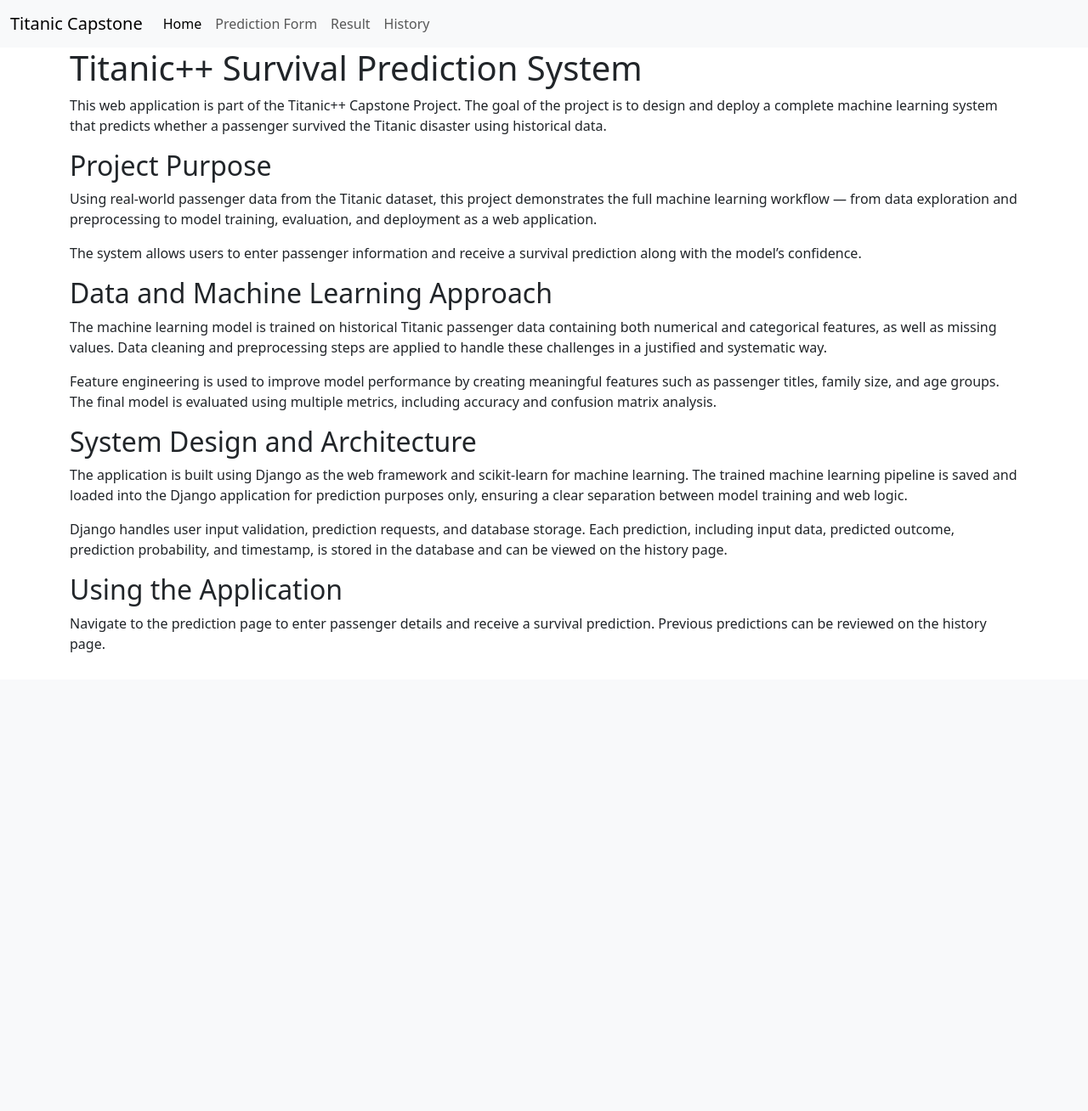
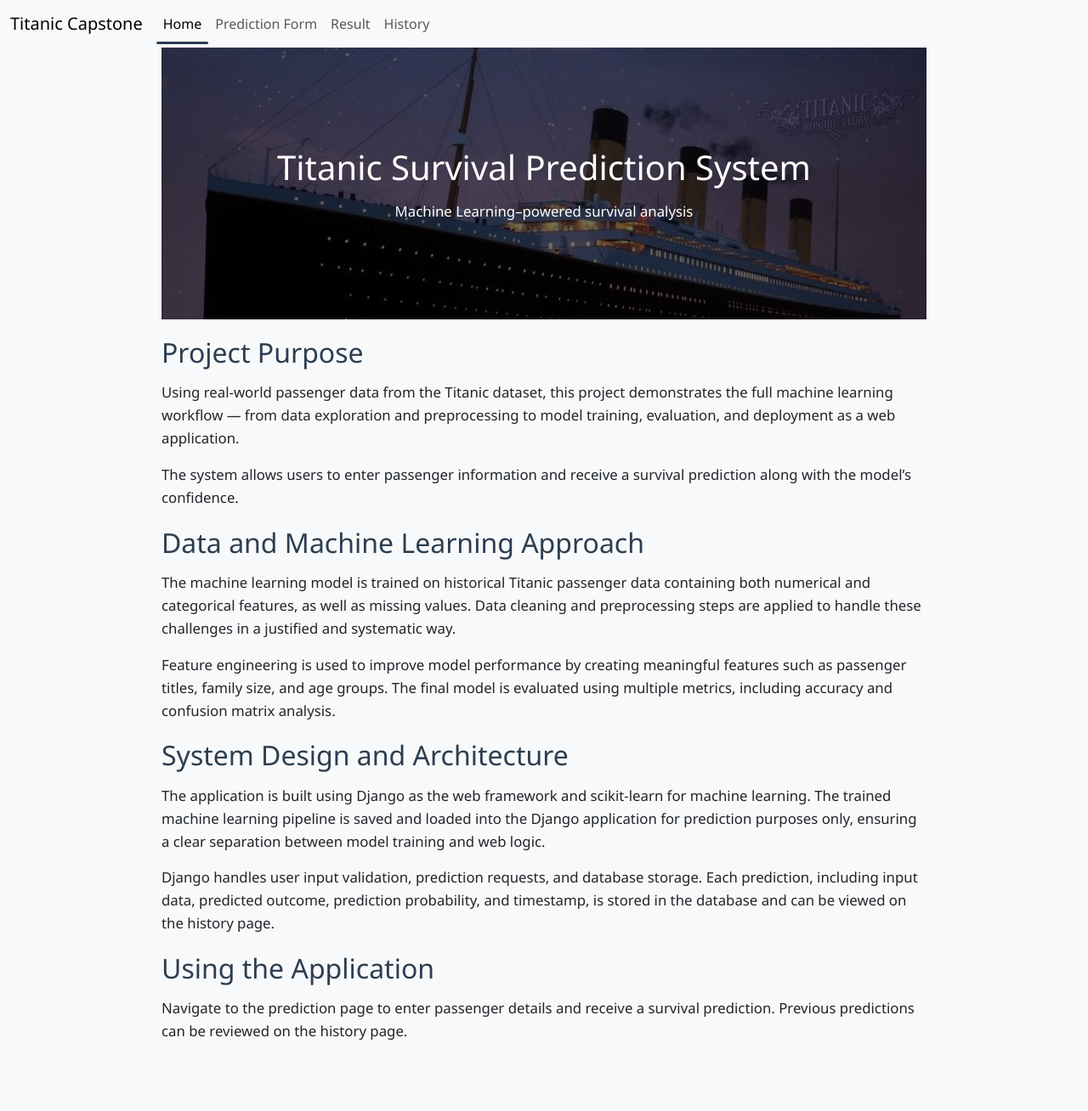
Before and after one commit to teritox/Titanic-Capstone-Project, a Django app: page / in a window 1280 px wide. Shown: the whole page at 85% size. Before the commit the page ends 768 px from the top, so only its background shows below. Run offline with Django 5.2, Linux system fonts and the light colour scheme.

Commit message:
Initial Commit Home-page

```diff
--- a/web/predictor/templates/predictor/home.html
+++ b/web/predictor/templates/predictor/home.html
@@ -2,13 +2,17 @@
 
 {% block body_block %}
 
-<h1>Titanic++ Survival Prediction System</h1>
 
-<p>
-    This web application is part of the Titanic++ Capstone Project. The goal of the project
-    is to design and deploy a complete machine learning system that predicts whether a
-    passenger survived the Titanic disaster using historical data.
-</p>
+<div class="container container-custom">
+    <div class="hero-section">
+        <div class="hero-overlay">
+            <h1>Titanic Survival Prediction System</h1>
+            <p>Machine Learning–powered survival analysis</p>
+        </div>
+    </div>
+
+
+
 
     <h2>Project Purpose</h2>
     <p>
@@ -52,5 +56,6 @@
         Navigate to the prediction page to enter passenger details and receive a survival
         prediction. Previous predictions can be reviewed on the history page.
     </p>
+</div>
 
 {% endblock %}
--- a/web/static/css/index.css
+++ b/web/static/css/index.css
@@ -1,10 +1,85 @@
+
+/* Navbar Styling */
+
+.navbar-nav {
+    overflow: visible;
+}
+
+.navbar-nav .nav-link.active {
+    position: relative;
+    display: inline-block;
+    font-weight: 500;
+}
+
+.navbar-nav .nav-link.active::after {
+    content: "";
+    position: absolute;
+    left: 0;
+    right: 0;
+    bottom: -4px;
+    height: 3px;
+    background-color: #2c3e50;
+    border-radius: 2px;
+}
+
+/* Home-Page Styling */
+
+body {
+    background-color: #f8f9fa;
+    font-family: 'Segoe UI', Tahoma, Geneva, Verdana, sans-serif;
+}
+
+h1, h2 {
+    color: #2c3e50;
+    margin-top: 20px;
+    margin-bottom: 15px;
+    font-weight: 550;
+}
+
+p {
+    font-size: 1.05rem;
+    line-height: 1.6;
+}
+
+.container-custom {
+    background: none;
+    padding: 0;
+    margin-top: 0px;
+    margin-bottom: 80px;
+    max-width: 900px;
+}
+
+.hero-section {
+    height: 320px;
+    background: url("../images/titanic.jpg") center/cover no-repeat;
+    position: relative;
+}
+
+.hero-overlay {
+    height: 100%;
+    background: rgba(0, 0, 0, 0.55);
+    color: #fff;
+    display: flex;
+    flex-direction: column;
+    justify-content: center;
+    align-items: center;
+    text-align: center;
+}
+
+.hero-overlay h1 {
+    color: #fff;
+    font-size: 2.5rem;
+}
+
+
+
+/* Prediction_form Styling */
 
 .form-control {
     padding: 0.45rem 0.75rem;
     font-size: 0.95rem;
 }
 
-
 .placeholder-select {
     color: #6c757d;
 }
--- a/web/titanic_capstone/settings.py
+++ b/web/titanic_capstone/settings.py
@@ -117,4 +117,8 @@ USE_TZ = True
 # Static files (CSS, JavaScript, Images)
 # https://docs.djangoproject.com/en/6.0/howto/static-files/
 
-STATIC_URL = 'static/'
+STATIC_URL = '/static/'
+
+STATICFILES_DIRS = [
+    BASE_DIR / "static",
+]
```
Also changed, not shown: web/static/images/titanic.jpg (added). Lines whose indentation alone changed are shown as unchanged.
